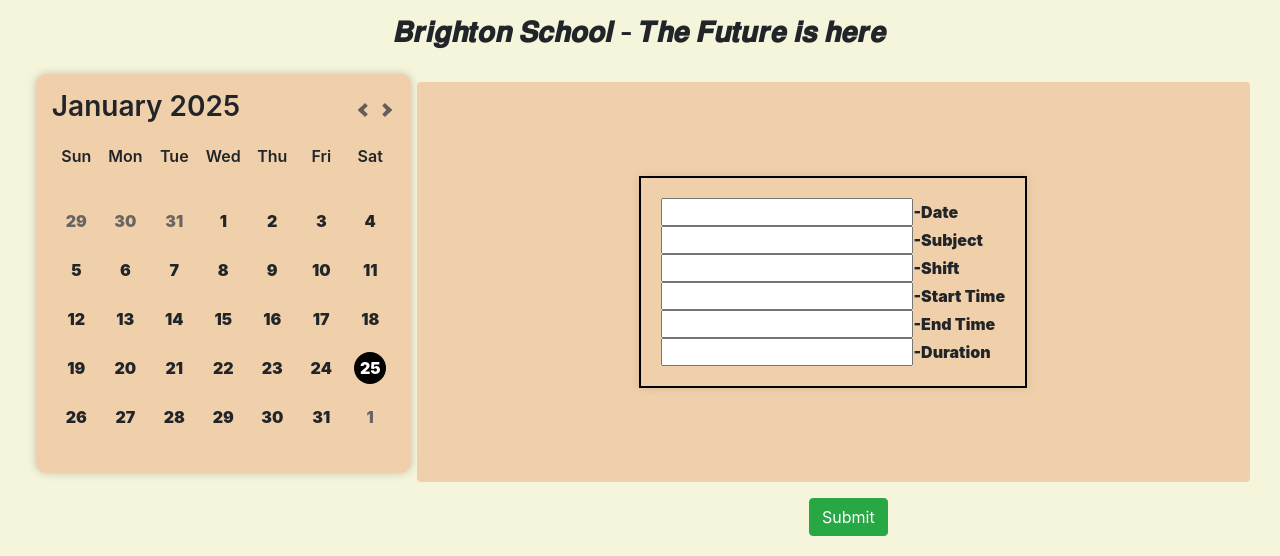
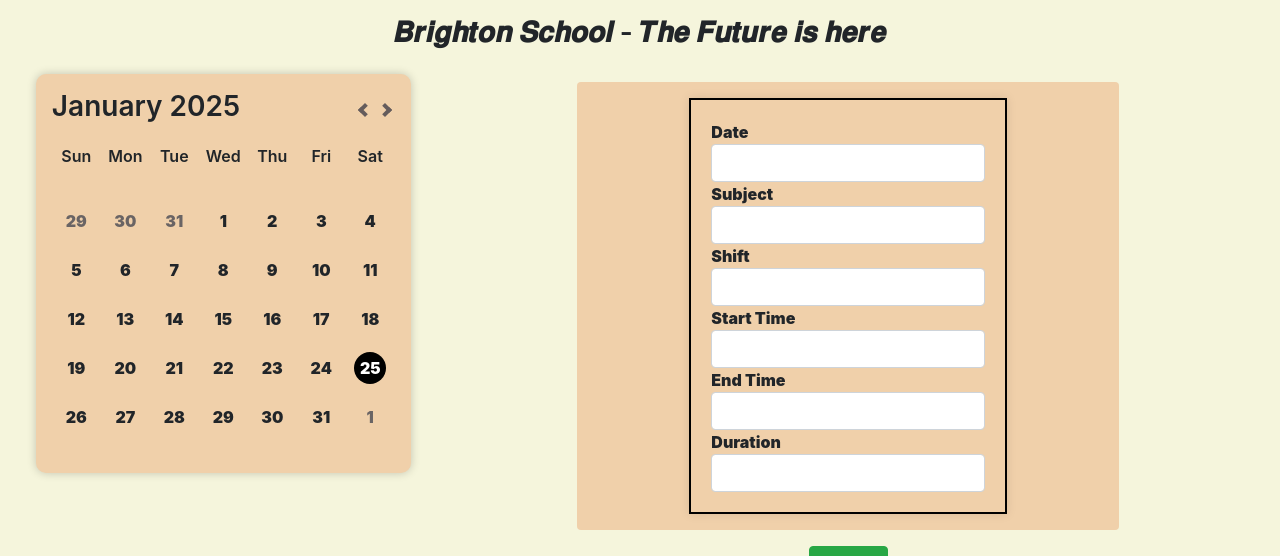
Before and after one commit to ShariqueReza/School-Management-System, a Django app: template app/templates/app/exam.html in a window 1280 px wide. Shown: the part 67-623 px from the top of the page. Run offline with Django 3.2, Linux system fonts and the light colour scheme; the template is opened without the code that fills it, so the values that code supplies are empty; some libraries are stand-ins or nearby versions.

Commit message:
fixed edit form of exam page

```diff
--- a/app/templates/app/exam.html
+++ b/app/templates/app/exam.html
@@ -9,15 +9,15 @@
     </div>
     <form id="studentForm" method="POST" action="{% url 'class_exams' class_instance.slug %}" novalidate>
         {% csrf_token %}
-        <div class="container row box_clr d-flex justify-content-center align-items-center mb-3 rounded" style="min-height: 50vh; min-width: 50vw;">
+        <div class="container row box_clr d-flex justify-content-center align-items-center mb-3 rounded p-3" style="width: 65%; margin: 0 auto;">
             <div class="box_clr" style="border: 2px solid #000; padding: 20px; box-shadow: 0 0 10px rgba(0, 0, 0, 0.1);">
-                <input type="hidden" name="student_id" id="student_id" value="">
-                <div><input class="text-center" type="text" name="date" id="id_date" value=""><strong>-Date</strong></div>
-                <div><input class="text-center" type="text" name="subject" id="id_subject" value=""><strong>-Subject</strong></div>
-                <div><input class="text-center" type="text" name="shift" id="id_shift" value=""><strong>-Shift</strong></div>
-                <div><input class="text-center" type="text" name="start_time" id="id_start_time" value=""><strong>-Start Time</strong></div>
-                <div><input class="text-center" type="text" name="end_time" id="id_end_time" value=""><strong>-End Time</strong></div>
-                <div><input class="text-center" type="text" name="total_time" id="id_total_time" value=""><strong>-Duration</strong></div>
+                <input type="hidden" name="student_id" id="student_id" value="">Date
+                <input class="text-center form-control" type="text" name="date" id="id_date" value=""><strong>Subject</strong>
+                <input class="text-center form-control" type="text" name="subject" id="id_subject" value=""><strong>Shift</strong>
+                <input class="text-center form-control" type="text" name="shift" id="id_shift" value=""><strong>Start Time</strong>
+                <input class="text-center form-control" type="text" name="start_time" id="id_start_time" value=""><strong>End Time</strong>
+                <input class="text-center form-control " type="text" name="end_time" id="id_end_time" value=""><strong>Duration</strong>
+                <input class="text-center form-control" type="text" name="total_time" id="id_total_time" value=""><strong></strong>
             </div>
         </div>
         <button type="submit" class="btn btn-success" style="display: block; margin: 0 auto;">Submit</button>
--- a/app/templates/app/students.html
+++ b/app/templates/app/students.html
@@ -9,7 +9,7 @@
     </div>
     <form id="studentForm" method="POST" novalidate>
         {% csrf_token %}
-        <div class="container row box_clr d-flex justify-content-center align-items-center mb-3 rounded p-3" style="width: 50%; margin: 0 auto;">
+        <div class="container row box_clr d-flex justify-content-center align-items-center mb-3 rounded p-3" style="width: 65%; margin: 0 auto;">
             <div class="box_clr" style="border: 2px solid #000; padding: 20px; box-shadow: 0 0 10px rgba(0, 0, 0, 0.1);">
                 <input type="hidden" name="student_id" id="student_id" value="">Student Name
                 <input class="text-center form-control" type="text" name="st_name" id="id_st_name" value=""><strong>Address</strong>
```
Also changed, not shown: db.sqlite3.
